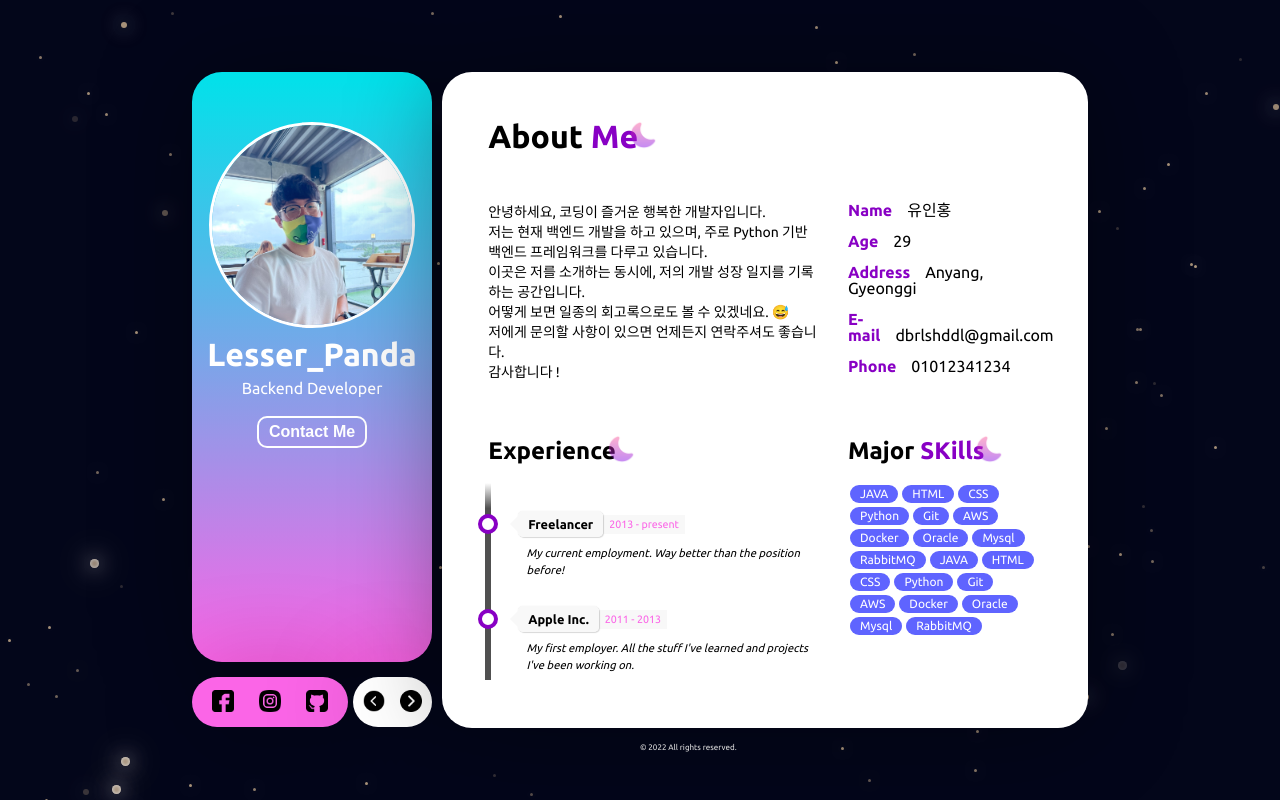
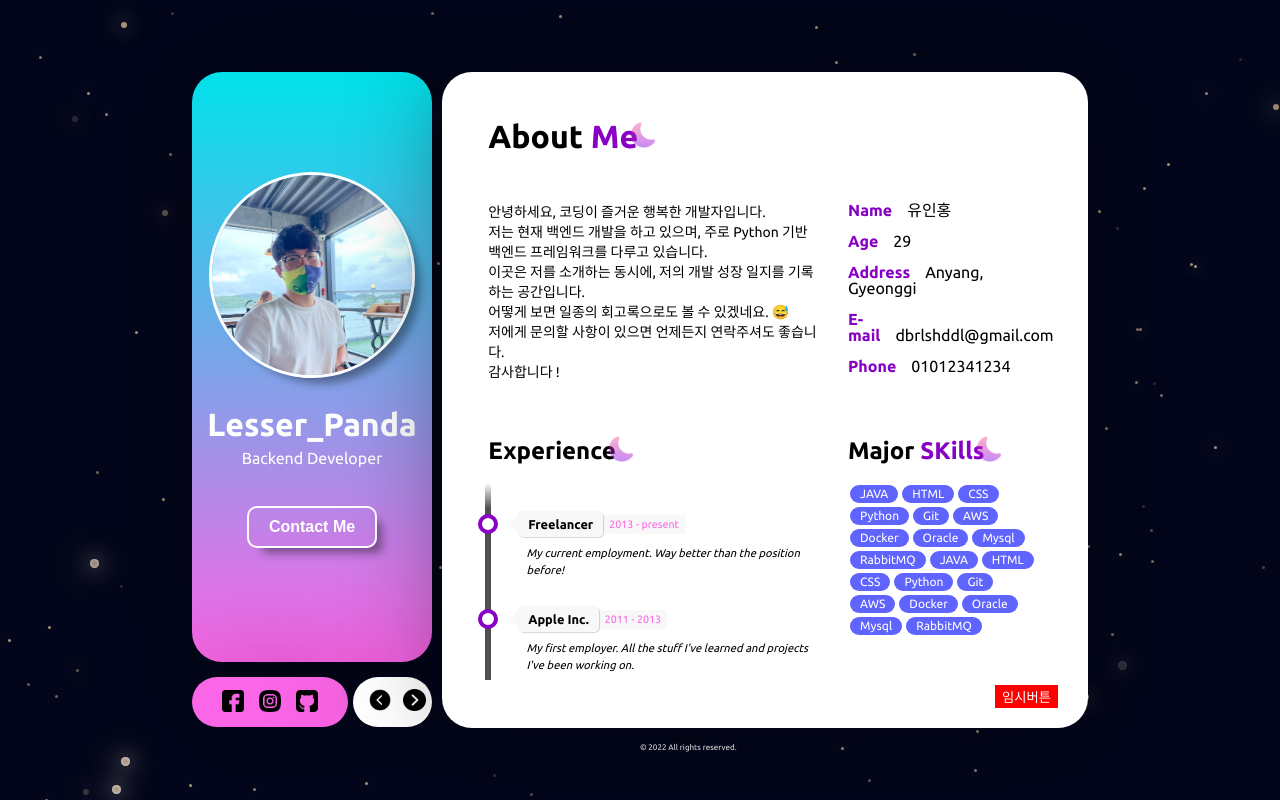
Before and after one commit to hong0917/about-me, a Vue app: page / in a window 1280 px wide. Built offline with nearby package versions, Linux system fonts and the light colour scheme.

Commit message:
화면 전환 및 fade slide효과 추가

```diff
--- a/src/assets/css/common.css
+++ b/src/assets/css/common.css
@@ -152,6 +152,21 @@ p{ line-height: 20px; font-size: 14px;}
   margin: 1em 0 0 0.75em;
 }
 
+/* 진입/진출 애니메이션은 다른 durantion 및 */
+/* 타이밍 기능을 사용 할 수 있습니다.   */
+.slide-fade-enter-active {
+  transition: all 0.2s ease-out;
+}
+
+.slide-fade-leave-active {
+  transition: all 0.3s cubic-bezier(1, 0.5, 0.8, 1);
+}
+
+.slide-fade-enter-from,
+.slide-fade-leave-to {
+  transform: translateX(20px);
+  opacity: 0;
+}
 
 .fade-enter-from {
   opacity: 0;
--- a/src/assets/css/profile.css
+++ b/src/assets/css/profile.css
@@ -9,24 +9,25 @@
 .main_menu_social { width: 65%; height: 95%; display: flex; align-items: center; background: var(--main2-color); box-shadow: 0 0 100px -5px rgb(0, 0, 0, 0.4); border-radius: 30px; }
 .main_menu_nav { width: 33%; height: 95%; display: flex; align-items: center; background: white; box-shadow: 0 0 100px -5px rgb(0, 0, 0, 0.4); border-radius: 30px; }
 
-.header_photo{ width: 200px; height: 200px; margin: 0 auto; overflow: hidden; margin-top: 50px; border-radius: 100%; border: 3px solid white;}
+.header_photo{ width: 200px; height: 200px; margin: 0 auto; overflow: hidden; margin-top: 100px; border-radius: 100%; border: 3px solid white; box-shadow: 10px 10px 10px -5px rgb(0, 0, 0, 0.4);}
 .header_photo img{ width: 200px; min-height: 200px;}
 
-.header_title h2{ font-size: 2rem; font-weight: bold; color: white; margin: 10px 0;}
+.header_title h2{ font-size: 2rem; font-weight: bold; color: white; margin: 10px 0; margin-top: 30px;}
 .header_title h4{ font-size: 1rem; font-weight: 400; color: white; margin: 10px 0;}
 
-.header_btn .call_btn{ font-size: 1rem; font-weight: 600; color: white; margin: 10px; background-color: rgba(255, 255, 255, 0); border-radius: 10px; border: 2px solid white; padding: 5px 10px; }
+.header_btn{ margin-bottom: 100px; }
+.header_btn .call_btn{ font-size: 1rem; font-weight: 600; color: white; margin: 30px auto; background-color: rgba(255, 255, 255, 0); border-radius: 10px; border: 2px solid white; padding: 10px 20px;  box-shadow: 10px 10px 10px -5px rgb(0, 0, 0, 0.4);}
 .header_btn .call_btn:hover { color: var(--main2-color); background-color: white;}
 
 .copyright { position: absolute; bottom: 5%; left: 50%; transform: translate(0, -50%); text-align: center;}
 .copyright span{ font-size: 0.5rem; color: white;}
 
-.social-links { width: 100%; margin: 0 20px; display: flex; flex-direction: row; justify-content: space-between;}
+.social-links { width: 100%; margin: 0 30px; display: flex; flex-direction: row; justify-content: space-between;}
 .nav { width: 100%; margin: 0 10px; display: flex; flex-direction: row; justify-content: space-between;}
 .icon{ width: 1.4rem; height: 1.4rem;}
 
 /* ProfileRight */
-.profile_right { width: 73%; min-height: 70vh; background-color: white; box-shadow: 0 0 100px -5px rgb(0, 0, 0, 0.4); border-radius: 30px;}
+.profile_right { width: 73%; min-height: 82vh; background-color: white; box-shadow: 0 0 100px -5px rgb(0, 0, 0, 0.4); border-radius: 30px;}
 .site_content { width: 95%; height: 100%; margin: 3rem auto; overflow: hidden;}
 
 /* intro */
@@ -42,3 +43,6 @@
 .info_content{ margin-left: 15px;}
 
 .skill{ margin-top: 20px;}
+
+/* portpolio */
+.portpolio{height: 70vh; overflow-y: scroll; padding: 0 30px;}
--- a/src/assets/css/reset.css
+++ b/src/assets/css/reset.css
@@ -41,3 +41,7 @@ table {
 	border-collapse: collapse;
 	border-spacing: 0;
 }
+button{
+	border: none;
+	background-color: rgba(0, 0, 0, 0);
+}
--- a/src/components/Portpolio.vue
+++ b/src/components/Portpolio.vue
@@ -1,5 +1,13 @@
 <template>
-  <div class="portpolio">
+  <div class="portpolio" id="side">
+    <div class="title">
+    <h2 class="mid_title">Portfolio</h2>
+    </div>
+
+    <div>
+      <br><br><br><br><br>
+      <h2 class="mid_title">준비중입니다...</h2>
+    </div>
   </div>
 </template>
 
--- a/src/view/ProfileLeft.vue
+++ b/src/view/ProfileLeft.vue
@@ -16,16 +16,16 @@
       <div class="main_menu">
       <div class="main_menu_social">
         <ul class="social-links">
-          <li><a href=""><img class="icon" src="../assets/img/facebook.png" alt="facebook_icon"></a></li>
-          <li><a href=""><img class="icon" src="../assets/img/premium-icon-instagram-3991634.png" alt="instagram_icon"></a></li>
-          <li><a href=""><img class="icon" src="../assets/img/free-icon-github-sign-25657.png" alt="github_icon"></a></li>
+          <li><a href="https://www.facebook.com/profile.php?id=100003718911406"><img class="icon" src="../assets/img/facebook.png" alt="facebook_icon"></a></li>
+          <li><a href="https://www.instagram.com/inhongyou/"><img class="icon" src="../assets/img/premium-icon-instagram-3991634.png" alt="instagram_icon"></a></li>
+          <li><a href="https://github.com/hong0917"><img class="icon" src="../assets/img/free-icon-github-sign-25657.png" alt="github_icon"></a></li>
         </ul>
       </div>
 
       <div class="main_menu_nav">
         <ul class="nav">
-          <li><a href=""><img class="icon" src="../assets/img/back.png" alt="back_icon"></a></li>
-          <li><a href=""><img class="icon" src="../assets/img/next.png" alt="next_icon"></a></li>
+          <li><button><img class="icon" src="../assets/img/back.png" alt="back_icon"></button></li>
+          <li><button><img class="icon" src="../assets/img/next.png" alt="next_icon"></button></li>
         </ul>
       </div>
       </div>
--- a/src/view/ProfileRight.vue
+++ b/src/view/ProfileRight.vue
@@ -1,9 +1,12 @@
 <template>
-  <div class="profile_right">
-      <div class="site_content">
-        <Intro v-show="true"></Intro>
-        <Portpolio v-show="false"></Portpolio>
+  <div class="profile_right" id="side">
+    <transition name="slide-fade" mode="out-in">
+      <div class="site_content" v-show="showEffect">
+        <Intro v-show="showView.introView"></Intro>
+        <Portpolio v-show="showView.portpolio"></Portpolio>
       </div>
+    </transition>
+      <button class="btn" @click="oparEffect()">임시버튼</button>
   </div>
 </template>
 
@@ -15,16 +18,32 @@ export default {
   name: 'ProfileRight',
   data(){
     return{
-      showView:false
+      showView:{
+        introView:true,
+        portpolio:false,
+      },
+      showEffect:true
     }
   },
   components:{
     Intro,
     Portpolio
   },
+  methods:{
+    changeView(){
+      this.showView.introView = !this.showView.introView;
+      this.showView.portpolio = !this.showView.portpolio;
+
+      this.showEffect = !this.showEffect;
+    },
+    oparEffect(){
+      this.showEffect = !this.showEffect;
+      setTimeout(this.changeView,500)
+    }
+  }
 }
 </script>
 
 <style>
-
-</style>
+  .btn{ position: absolute; bottom: 20px; right: 30px; border: 1px solid red; z-index: 1000; background-color: red; color: white;}
+</style>>
```
